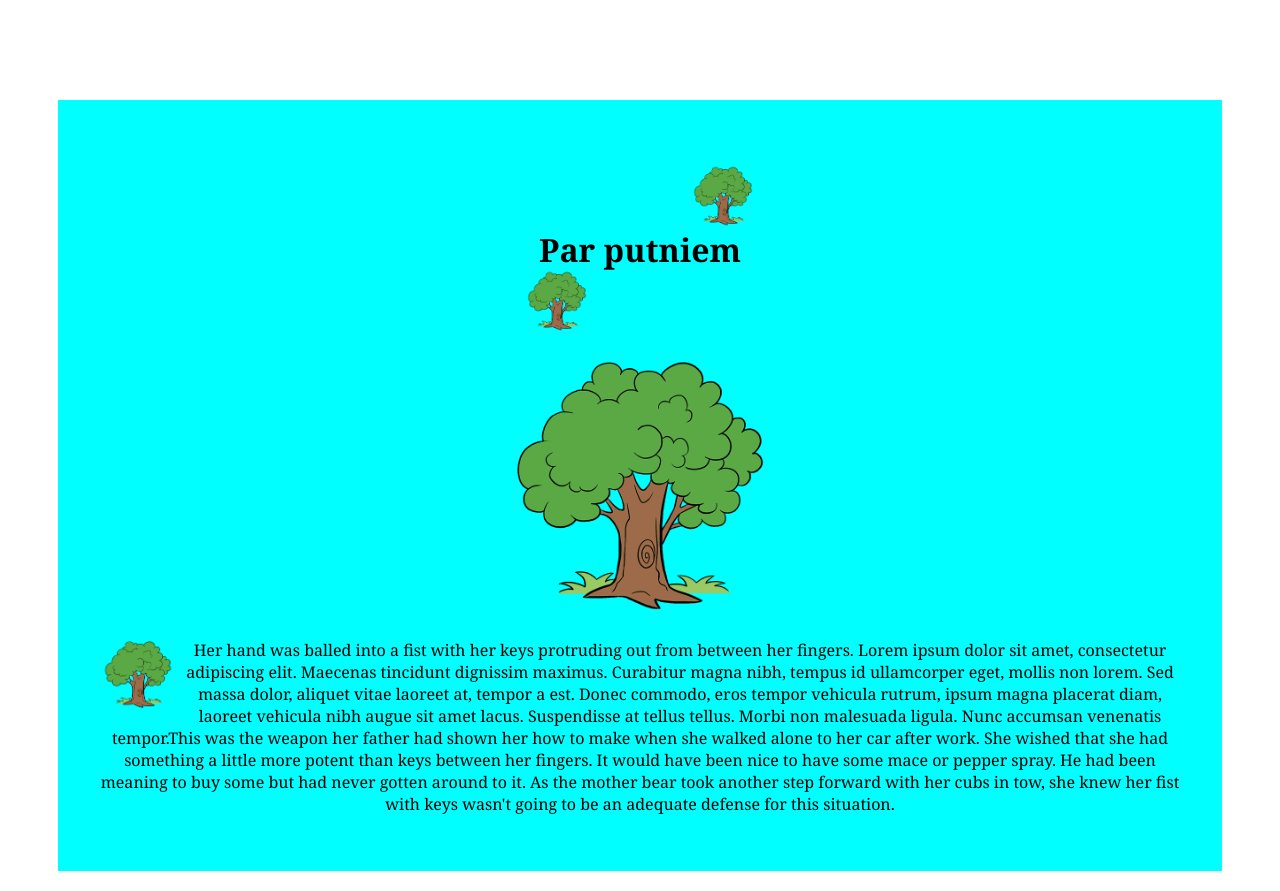
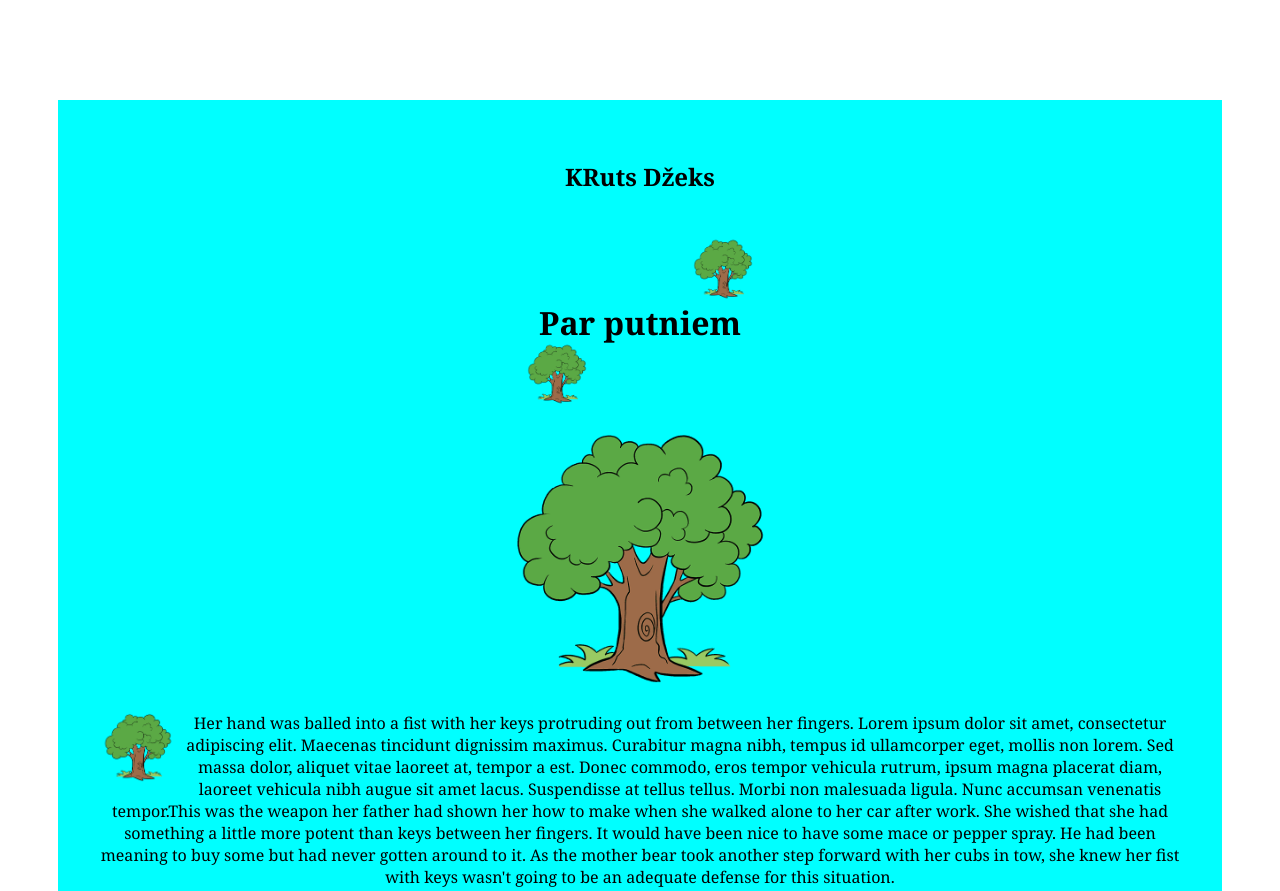
Before and after one commit to POlafs/Darbi, a plain HTML site: page index.html in a window 1280 px wide. Shown: the top 891 px of the page. Drawn offline with Linux system fonts and the light colour scheme.

Commit message:
Add files via upload

```diff
--- a/index.html
+++ b/index.html
@@ -16,6 +16,7 @@
 </head>
 <body class="stils">
     <div class="centrs">
+        <h2>KRuts Džeks</h2>
         <img class="virs" src="tree.jpg"  alt="Liels koks">
         <img class="zem" src="tree.jpg"  alt="Liels koks">
             <h1 class="virsraksts"> Par putniem </h1>
```
